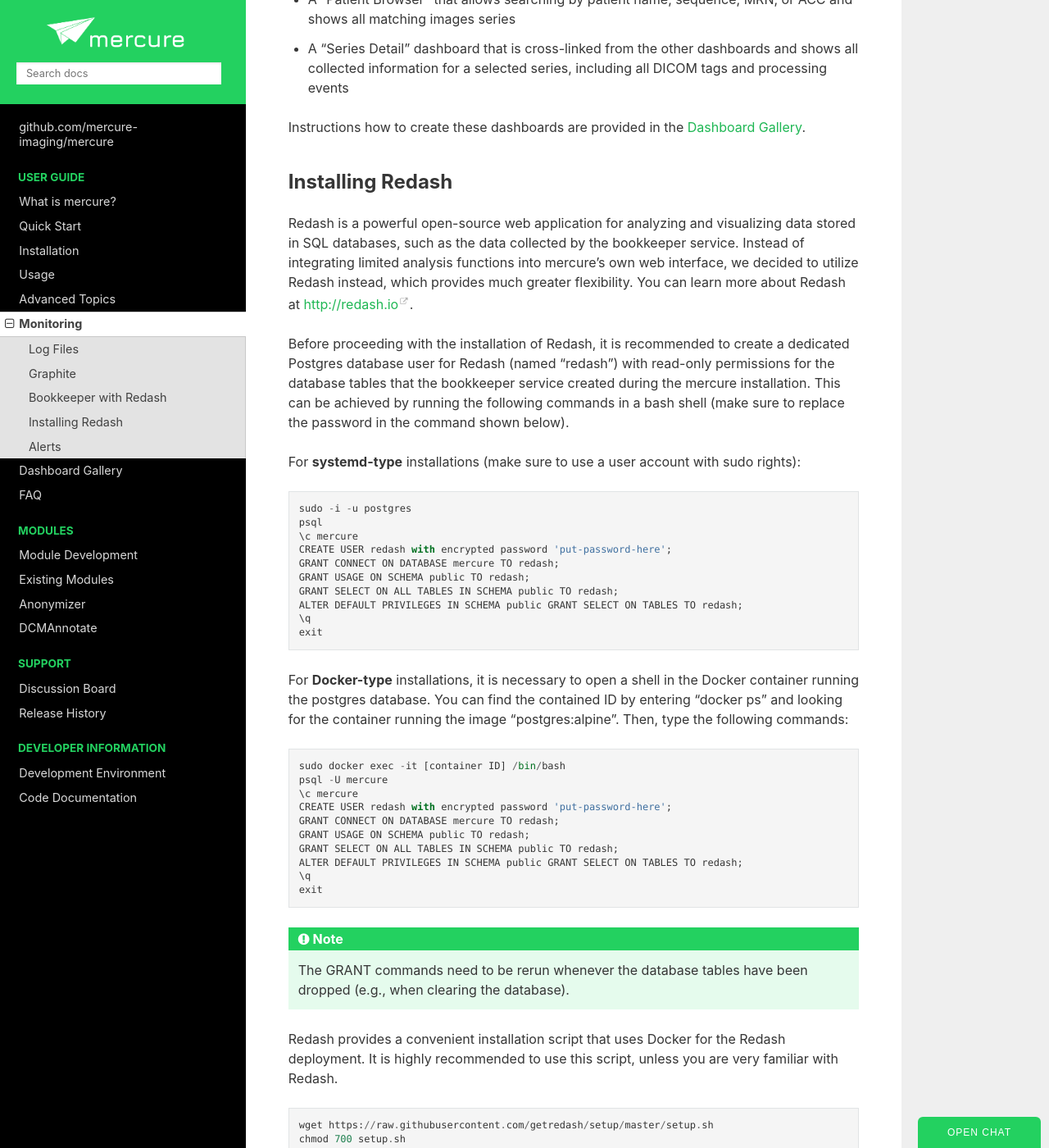
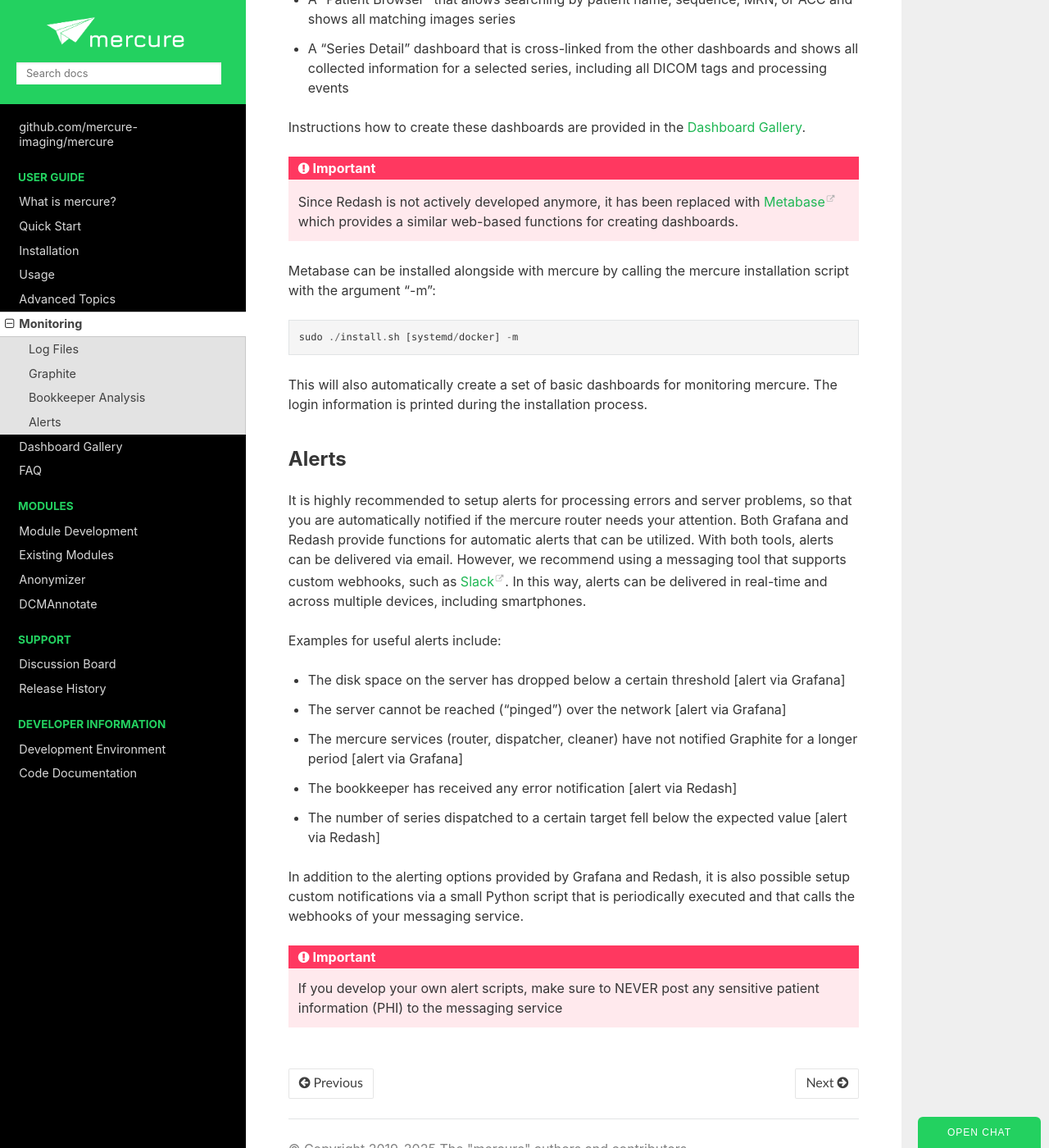
Before and after one commit to mercure-imaging/mercure, a Sphinx documentation site: the page built from docs/monitoring.rst, in a window 1280 px wide and 1400 px high, scrolled down 4538 px. Shown: the whole window at 82% size. Built offline with Sphinx 7.4.7 and the Read the Docs theme 3.1.0, drawn with Linux system fonts in a browser that asks for light colours; some of the changed text lies outside the part shown.

Commit message:
Updated docs.

```diff
--- a/docs/monitoring.rst
+++ b/docs/monitoring.rst
@@ -95,8 +95,8 @@
         external: true
 
 
-Bookkeeper with Redash
-----------------------
+Bookkeeper Analysis
+-------------------
 
 All mercure components transfer real-time information about their activities to mercure's bookkeeper service, which acts as central monitoring hub. The bookkeeper service can be disabled if not needed, but it is recommended to use it because it allows answering questions such as which series have been processed (or discarded) or how long average processing times were. It also keeps track of all errors and processing abnormalities that might occur. Moreover, because the bookkeeper tracks all DICOM files that pass through the server, including series that are discarded, it can be used for data mining tasks that exceed the capabilities of many PACS systems (e.g., searching for series where a certain contrast agent has been administered).
 
@@ -129,76 +129,15 @@
 
 Instructions how to create these dashboards are provided in the :doc:`Dashboard Gallery <../dashboards>`.
 
+.. important:: Since Redash is not actively developed anymore, it has been replaced with `Metabase <https://metabase.com/>`_ which provides a similar web-based functions for creating dashboards.
 
-Installing Redash
------------------
-
-Redash is a powerful open-source web application for analyzing and visualizing data stored in SQL databases, such as the data collected by the bookkeeper service. Instead of integrating limited analysis functions into mercure's own web interface, we decided to utilize Redash instead, which provides much greater flexibility. You can learn more about Redash at http://redash.io.
-
-Before proceeding with the installation of Redash, it is recommended to create a dedicated Postgres database user for Redash (named "redash") with read-only permissions for the database tables that the bookkeeper service created during the mercure installation. This can be achieved by running the following commands in a bash shell (make sure to replace the password in the command shown below).
-
-For **systemd-type** installations (make sure to use a user account with sudo rights):
+Metabase can be installed alongside with mercure by calling the mercure installation script with the argument "-m":
 
 ::
 
-    sudo -i -u postgres
-    psql
-    \c mercure
-    CREATE USER redash with encrypted password 'put-password-here';
-    GRANT CONNECT ON DATABASE mercure TO redash;
-    GRANT USAGE ON SCHEMA public TO redash;
-    GRANT SELECT ON ALL TABLES IN SCHEMA public TO redash;
-    ALTER DEFAULT PRIVILEGES IN SCHEMA public GRANT SELECT ON TABLES TO redash;
-    \q
-    exit
+    sudo ./install.sh [systemd/docker] -m
 
-For **Docker-type** installations, it is necessary to open a shell in the Docker container running the postgres database. You can find the contained ID by entering "docker ps" and looking for the container running the image "postgres:alpine". Then, type the following commands:
-
-::
-
-    sudo docker exec -it [container ID] /bin/bash
-    psql -U mercure
-    \c mercure
-    CREATE USER redash with encrypted password 'put-password-here';
-    GRANT CONNECT ON DATABASE mercure TO redash;
-    GRANT USAGE ON SCHEMA public TO redash;
-    GRANT SELECT ON ALL TABLES IN SCHEMA public TO redash;
-    ALTER DEFAULT PRIVILEGES IN SCHEMA public GRANT SELECT ON TABLES TO redash;
-    \q
-    exit
-
-
-.. note:: The GRANT commands need to be rerun whenever the database tables have been dropped (e.g., when clearing the database).
-
-Redash provides a convenient installation script that uses Docker for the Redash deployment. It is highly recommended to use this script, unless you are very familiar with Redash.
-
-::
-
-    wget https://raw.githubusercontent.com/getredash/setup/master/setup.sh
-    chmod 700 setup.sh
-    sudo ./setup.sh
-
-Open the Redash configuration page in a web browser
-
-::
-
-    http://[server ip]/setup
-
-After setting up your Redash administrator password, click the top-right configuration icon and select "New Data Source". Select a PostgreSQL database and enter the following connection settings
-
-::
-
-    Type: Postgres
-    Name: mercure
-    Host: 172.17.0.1
-    Port: 5432
-    User: redash
-    Password: [as selected above]
-    Database Name: mercure
-
-Afterwards, click "Save" and validate the database connection by clicking the button "Test Connection". If you see a green "Success" notification on the bottom-right, everything works.
-
-.. tip:: If you want to run Redash on a different port than :80, then you need to edit the file "/opt/redash/docker-compose.yml" and change the value "80:80" in the nginx section to, e.g., "8888:80". Afterwards, you need to restart the nginx container.
+This will also automatically create a set of basic dashboards for monitoring mercure. The login information is printed during the installation process.
 
 
 Alerts
```
Also changed, not shown: docs/usage/queue.rst (+25 -2 lines), 1 other file.
